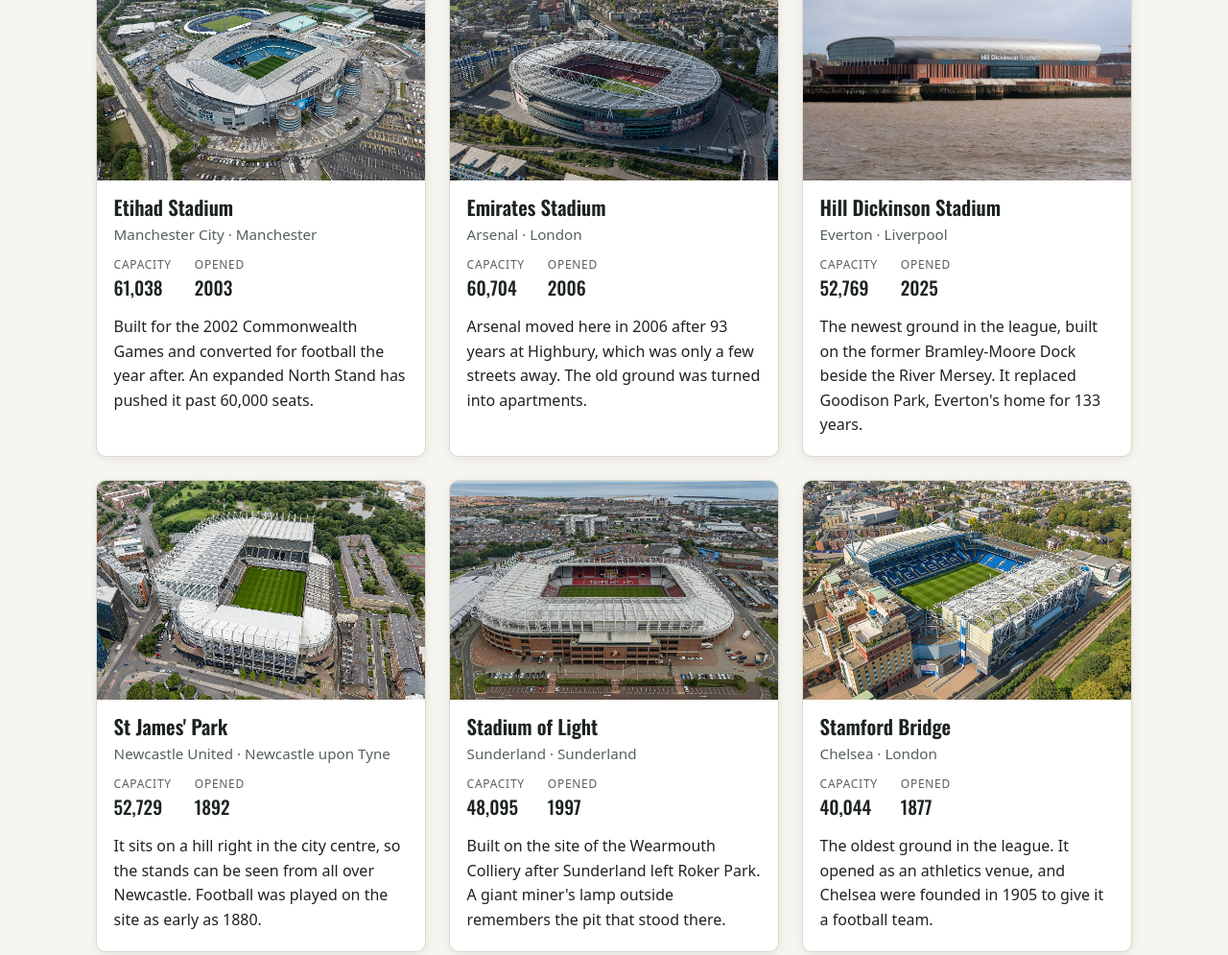
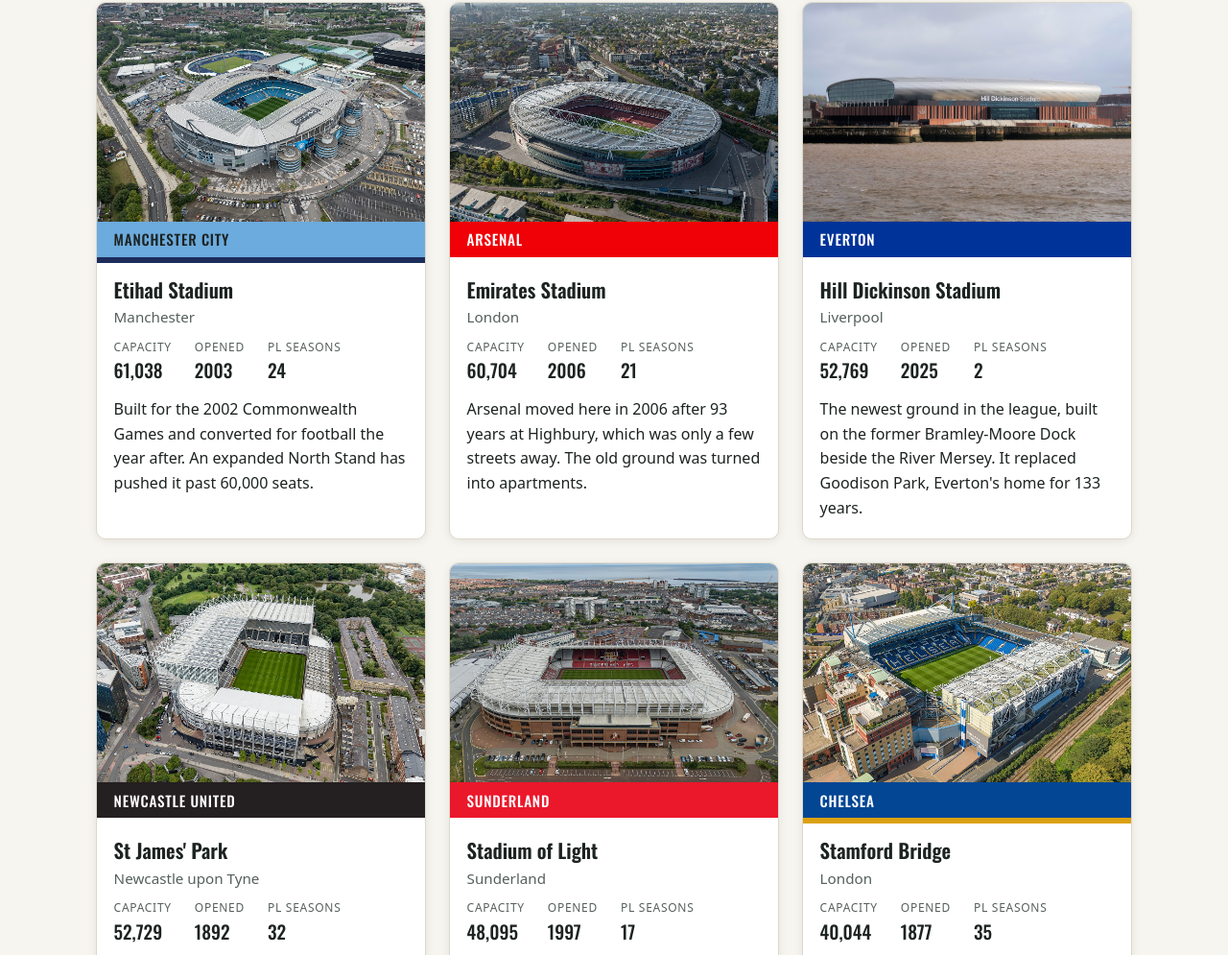
Before and after one commit to jdcon31/pl-stadium-guide, a plain HTML site: page grounds.html in a window 1280 px wide. Shown: the part 962-1957 px from the top of the page at 96% size. Drawn offline with nearby package versions, Linux system fonts and the light colour scheme.

Commit message:
Add club colour bands and Premier League seasons stat

```diff
--- a/css/style.css
+++ b/css/style.css
@@ -309,6 +309,20 @@ img {
   text-align: center;
 }
 
+/* Club colour band on the Grounds cards. script.js sets the three
+   --club-* variables on each band from the stadium data. */
+.club-band {
+  margin: 0;
+  padding: 0.4rem 1.1rem;
+  border-bottom: 6px solid var(--club-secondary, var(--color-accent));
+  background-color: var(--club-primary, var(--color-brand));
+  color: var(--club-text, #ffffff);
+  font-family: var(--font-heading);
+  font-size: 0.95rem;
+  letter-spacing: 0.05em;
+  text-transform: uppercase;
+}
+
 .card-body {
   padding: 1rem 1.1rem 1.2rem;
 }
@@ -327,7 +341,8 @@ img {
 
 .card-facts {
   display: flex;
-  gap: 1.5rem;
+  flex-wrap: wrap;
+  gap: 0.5rem 1.5rem;
   margin: 0 0 0.75rem;
 }
 
--- a/js/script.js
+++ b/js/script.js
@@ -11,48 +11,52 @@
 
 /* ---------- 1. Stadium data ----------
    One entry per ground. "slug" matches the photo file name in
-   images/ (for example images/anfield.jpg). Capacities are the
-   figures listed for the start of the 2026-27 season. */
+   images/ (for example images/anfield.jpg). "colors" holds the
+   club's main and second kit colours, used for the band on each
+   card. Capacities are the figures listed for the start of the
+   2026-27 season. "plSeasons" counts the Premier League seasons the
+   ground has hosted since the league began in 1992-93, including
+   2026-27. */
 const STADIUMS = [
-  { slug: "old-trafford", name: "Old Trafford", club: "Manchester United", city: "Manchester", region: "North West", capacity: 74158, opened: 1910,
+  { slug: "old-trafford", colors: ["#DA291C", "#FBE122"], name: "Old Trafford", club: "Manchester United", city: "Manchester", region: "North West", capacity: 74158, opened: 1910, plSeasons: 35,
     blurb: "The biggest club ground in the country and United's home since 1910. Sir Bobby Charlton gave it the nickname the Theatre of Dreams." },
-  { slug: "tottenham-hotspur-stadium", name: "Tottenham Hotspur Stadium", club: "Tottenham Hotspur", city: "London", region: "London", capacity: 62850, opened: 2019,
+  { slug: "tottenham-hotspur-stadium", colors: ["#132257", "#FFFFFF"], name: "Tottenham Hotspur Stadium", club: "Tottenham Hotspur", city: "London", region: "London", capacity: 62850, opened: 2019, plSeasons: 9,
     blurb: "Built on the site of the old White Hart Lane. The grass pitch slides out in sections to uncover an artificial one used for NFL games." },
-  { slug: "anfield", name: "Anfield", club: "Liverpool", city: "Liverpool", region: "North West", capacity: 61276, opened: 1884,
+  { slug: "anfield", colors: ["#C8102E", "#00B2A9"], name: "Anfield", club: "Liverpool", city: "Liverpool", region: "North West", capacity: 61276, opened: 1884, plSeasons: 35,
     blurb: "Everton played here first, and Liverpool were formed in 1892 to fill the ground after they left. The Kop is one of the best-known stands in football." },
-  { slug: "etihad-stadium", name: "Etihad Stadium", club: "Manchester City", city: "Manchester", region: "North West", capacity: 61038, opened: 2003,
+  { slug: "etihad-stadium", colors: ["#6CABDD", "#1C2C5B"], name: "Etihad Stadium", club: "Manchester City", city: "Manchester", region: "North West", capacity: 61038, opened: 2003, plSeasons: 24,
     blurb: "Built for the 2002 Commonwealth Games and converted for football the year after. An expanded North Stand has pushed it past 60,000 seats." },
-  { slug: "emirates-stadium", name: "Emirates Stadium", club: "Arsenal", city: "London", region: "London", capacity: 60704, opened: 2006,
+  { slug: "emirates-stadium", colors: ["#EF0107", "#FFFFFF"], name: "Emirates Stadium", club: "Arsenal", city: "London", region: "London", capacity: 60704, opened: 2006, plSeasons: 21,
     blurb: "Arsenal moved here in 2006 after 93 years at Highbury, which was only a few streets away. The old ground was turned into apartments." },
-  { slug: "hill-dickinson-stadium", name: "Hill Dickinson Stadium", club: "Everton", city: "Liverpool", region: "North West", capacity: 52769, opened: 2025,
+  { slug: "hill-dickinson-stadium", colors: ["#003399", "#FFFFFF"], name: "Hill Dickinson Stadium", club: "Everton", city: "Liverpool", region: "North West", capacity: 52769, opened: 2025, plSeasons: 2,
     blurb: "The newest ground in the league, built on the former Bramley-Moore Dock beside the River Mersey. It replaced Goodison Park, Everton's home for 133 years." },
-  { slug: "st-james-park", name: "St James' Park", club: "Newcastle United", city: "Newcastle upon Tyne", region: "North East & Yorkshire", capacity: 52729, opened: 1892,
+  { slug: "st-james-park", colors: ["#241F20", "#FFFFFF"], name: "St James' Park", club: "Newcastle United", city: "Newcastle upon Tyne", region: "North East & Yorkshire", capacity: 52729, opened: 1892, plSeasons: 32,
     blurb: "It sits on a hill right in the city centre, so the stands can be seen from all over Newcastle. Football was played on the site as early as 1880." },
-  { slug: "stadium-of-light", name: "Stadium of Light", club: "Sunderland", city: "Sunderland", region: "North East & Yorkshire", capacity: 48095, opened: 1997,
+  { slug: "stadium-of-light", colors: ["#EB172B", "#FFFFFF"], name: "Stadium of Light", club: "Sunderland", city: "Sunderland", region: "North East & Yorkshire", capacity: 48095, opened: 1997, plSeasons: 17,
     blurb: "Built on the site of the Wearmouth Colliery after Sunderland left Roker Park. A giant miner's lamp outside remembers the pit that stood there." },
-  { slug: "stamford-bridge", name: "Stamford Bridge", club: "Chelsea", city: "London", region: "London", capacity: 40044, opened: 1877,
+  { slug: "stamford-bridge", colors: ["#034694", "#DBA111"], name: "Stamford Bridge", club: "Chelsea", city: "London", region: "London", capacity: 40044, opened: 1877, plSeasons: 35,
     blurb: "The oldest ground in the league. It opened as an athletics venue, and Chelsea were founded in 1905 to give it a football team." },
-  { slug: "elland-road", name: "Elland Road", club: "Leeds United", city: "Leeds", region: "North East & Yorkshire", capacity: 37633, opened: 1897,
+  { slug: "elland-road", colors: ["#1D428A", "#FFCD00"], name: "Elland Road", club: "Leeds United", city: "Leeds", region: "North East & Yorkshire", capacity: 37633, opened: 1897, plSeasons: 17,
     blurb: "Leeds United have played here since the club was formed in 1919. The ground is older than the club and was first used for rugby." },
-  { slug: "villa-park", name: "Villa Park", club: "Aston Villa", city: "Birmingham", region: "Midlands", capacity: 36887, opened: 1897,
+  { slug: "villa-park", colors: ["#670E36", "#95BFE5"], name: "Villa Park", club: "Aston Villa", city: "Birmingham", region: "Midlands", capacity: 36887, opened: 1897, plSeasons: 32,
     blurb: "Villa's home since 1897, and a regular FA Cup semi-final venue for most of the last century. The Holte End is one of the largest stands behind a goal in England." },
-  { slug: "coventry-building-society-arena", name: "Coventry Building Society Arena", club: "Coventry City", city: "Coventry", region: "Midlands", capacity: 32609, opened: 2005,
+  { slug: "coventry-building-society-arena", colors: ["#6CB4E4", "#FFFFFF"], name: "Coventry Building Society Arena", club: "Coventry City", city: "Coventry", region: "Midlands", capacity: 32609, opened: 2005, plSeasons: 1,
     blurb: "Opened in 2005 to replace Highfield Road. Coventry are back in the top flight this season for the first time since 2001." },
-  { slug: "amex-stadium", name: "American Express Stadium", club: "Brighton & Hove Albion", city: "Falmer, Brighton", region: "South & East", capacity: 32176, opened: 2011,
+  { slug: "amex-stadium", colors: ["#0057B8", "#FFFFFF"], name: "American Express Stadium", club: "Brighton & Hove Albion", city: "Falmer, Brighton", region: "South & East", capacity: 32176, opened: 2011, plSeasons: 10,
     blurb: "Usually just called the Amex. Brighton went 14 years without a permanent home after the Goldstone Ground was sold in 1997." },
-  { slug: "city-ground", name: "The City Ground", club: "Nottingham Forest", city: "West Bridgford, Nottingham", region: "Midlands", capacity: 31212, opened: 1898,
+  { slug: "city-ground", colors: ["#DD0000", "#FFFFFF"], name: "The City Ground", club: "Nottingham Forest", city: "West Bridgford, Nottingham", region: "Midlands", capacity: 31212, opened: 1898, plSeasons: 10,
     blurb: "It stands on the bank of the River Trent. Notts County's Meadow Lane is just across the water, which makes them the closest league grounds in England." },
-  { slug: "portman-road", name: "Portman Road", club: "Ipswich Town", city: "Ipswich", region: "South & East", capacity: 30294, opened: 1884,
+  { slug: "portman-road", colors: ["#0033A0", "#DE2C37"], name: "Portman Road", club: "Ipswich Town", city: "Ipswich", region: "South & East", capacity: 30294, opened: 1884, plSeasons: 7,
     blurb: "Ipswich have played here since 1884. Two of the stands are named after Sir Alf Ramsey and Sir Bobby Robson, who both managed the club and then England." },
-  { slug: "craven-cottage", name: "Craven Cottage", club: "Fulham", city: "London", region: "London", capacity: 28107, opened: 1896,
+  { slug: "craven-cottage", colors: ["#FFFFFF", "#000000"], name: "Craven Cottage", club: "Fulham", city: "London", region: "London", capacity: 28107, opened: 1896, plSeasons: 18,
     blurb: "A riverside ground on the Thames with a real cottage in one corner. The Johnny Haynes Stand dates from 1905 and is a listed building." },
-  { slug: "selhurst-park", name: "Selhurst Park", club: "Crystal Palace", city: "London", region: "London", capacity: 25194, opened: 1924,
+  { slug: "selhurst-park", colors: ["#1B458F", "#C4122E"], name: "Selhurst Park", club: "Crystal Palace", city: "London", region: "London", capacity: 25194, opened: 1924, plSeasons: 23,
     blurb: "Palace's home in south London for more than a century. The two-tier Holmesdale Road Stand is where the loudest home support sits." },
-  { slug: "mkm-stadium", name: "MKM Stadium", club: "Hull City", city: "Hull", region: "North East & Yorkshire", capacity: 24983, opened: 2002,
+  { slug: "mkm-stadium", colors: ["#F5A12D", "#000000"], name: "MKM Stadium", club: "Hull City", city: "Hull", region: "North East & Yorkshire", capacity: 24983, opened: 2002, plSeasons: 6,
     blurb: "Hull City share the ground with the Hull FC rugby league side. It is back in the Premier League this season after a decade away." },
-  { slug: "gtech-community-stadium", name: "Gtech Community Stadium", club: "Brentford", city: "London", region: "London", capacity: 17250, opened: 2020,
+  { slug: "gtech-community-stadium", colors: ["#E30613", "#FFFFFF"], name: "Gtech Community Stadium", club: "Brentford", city: "London", region: "London", capacity: 17250, opened: 2020, plSeasons: 6,
     blurb: "A compact ground squeezed between railway lines near Kew Bridge. It replaced Griffin Park, which was known for having a pub on each corner." },
-  { slug: "vitality-stadium", name: "Vitality Stadium", club: "AFC Bournemouth", city: "Bournemouth", region: "South & East", capacity: 12357, opened: 1910,
+  { slug: "vitality-stadium", colors: ["#DA291C", "#000000"], name: "Vitality Stadium", club: "AFC Bournemouth", city: "Bournemouth", region: "South & East", capacity: 12357, opened: 1910, plSeasons: 10,
     blurb: "The smallest ground in the league, also known as Dean Court. When it was rebuilt in 2001 the pitch was turned 90 degrees from its old position." }
 ];
 
@@ -65,6 +69,17 @@ function imagePath(stadium) {
 /* Alt text describes the photo's subject for screen readers. */
 function imageAlt(stadium) {
   return stadium.name + ", home of " + stadium.club;
+}
+
+/* Pick black or white text for a background colour, whichever is
+   easier to read. Uses the standard relative-luminance formula. */
+function readableTextColor(hex) {
+  const channels = [1, 3, 5].map(function (start) {
+    const value = parseInt(hex.slice(start, start + 2), 16) / 255;
+    return value <= 0.03928 ? value / 12.92 : Math.pow((value + 0.055) / 1.055, 2.4);
+  });
+  const luminance = 0.2126 * channels[0] + 0.7152 * channels[1] + 0.0722 * channels[2];
+  return luminance > 0.3 ? "#1c2321" : "#ffffff";
 }
 
 /* If a photo file is missing, swap the broken image for a green
@@ -145,12 +160,14 @@ function createStadiumCard(stadium) {
   card.className = "card";
   card.innerHTML =
     '<img class="card-image" loading="lazy" width="1280" height="853">' +
+    '<p class="club-band"></p>' +
     '<div class="card-body">' +
       "<h2></h2>" +
       '<p class="card-meta"></p>' +
       '<dl class="card-facts">' +
         "<div><dt>Capacity</dt><dd></dd></div>" +
         "<div><dt>Opened</dt><dd></dd></div>" +
+        "<div><dt>PL seasons</dt><dd></dd></div>" +
       "</dl>" +
       "<p></p>" +
     "</div>";
@@ -160,12 +177,21 @@ function createStadiumCard(stadium) {
   img.src = imagePath(stadium);
   addImageFallback(img);
 
+  // Club colour band. The colours come from the data, so they are
+  // passed to the stylesheet as CSS variables (see .club-band).
+  const band = card.querySelector(".club-band");
+  band.textContent = stadium.club;
+  band.style.setProperty("--club-primary", stadium.colors[0]);
+  band.style.setProperty("--club-secondary", stadium.colors[1]);
+  band.style.setProperty("--club-text", readableTextColor(stadium.colors[0]));
+
   // textContent keeps the data as plain text rather than HTML.
   card.querySelector("h2").textContent = stadium.name;
-  card.querySelector(".card-meta").textContent = stadium.club + " · " + stadium.city;
+  card.querySelector(".card-meta").textContent = stadium.city;
   const facts = card.querySelectorAll("dd");
   facts[0].textContent = stadium.capacity.toLocaleString("en-GB");
   facts[1].textContent = stadium.opened;
+  facts[2].textContent = stadium.plSeasons;
   card.querySelector(".card-body > p:last-child").textContent = stadium.blurb;
 
   return card;
@@ -186,6 +212,7 @@ function initGroundsPage() {
     "capacity-asc": function (a, b) { return a.capacity - b.capacity; },
     "opened-asc": function (a, b) { return a.opened - b.opened; },
     "opened-desc": function (a, b) { return b.opened - a.opened; },
+    "seasons-desc": function (a, b) { return b.plSeasons - a.plSeasons; },
     "name-asc": function (a, b) { return a.name.localeCompare(b.name); }
   };
 
```
Also changed, not shown: grounds.html (+1 -0 lines).
